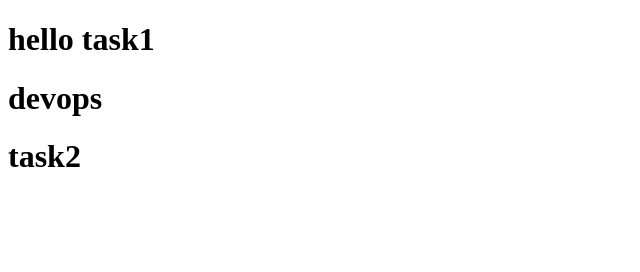
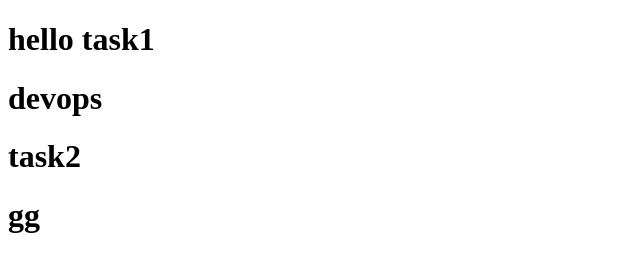
Before and after one commit to NikithRaj-S/github, a plain HTML site: page index.html in a window 1280 px wide. Shown: the whole page, without its empty margins (0-640 px from the left). Drawn offline with Linux system fonts and the light colour scheme.

Commit message:
Update index.html

```diff
--- a/index.html
+++ b/index.html
@@ -9,5 +9,6 @@
     <h1>hello task1</h1>
     <h1>devops</h1>
     <h1>task2</h1>
+    <h1>gg</h1>
 </body>
 </html>
```
